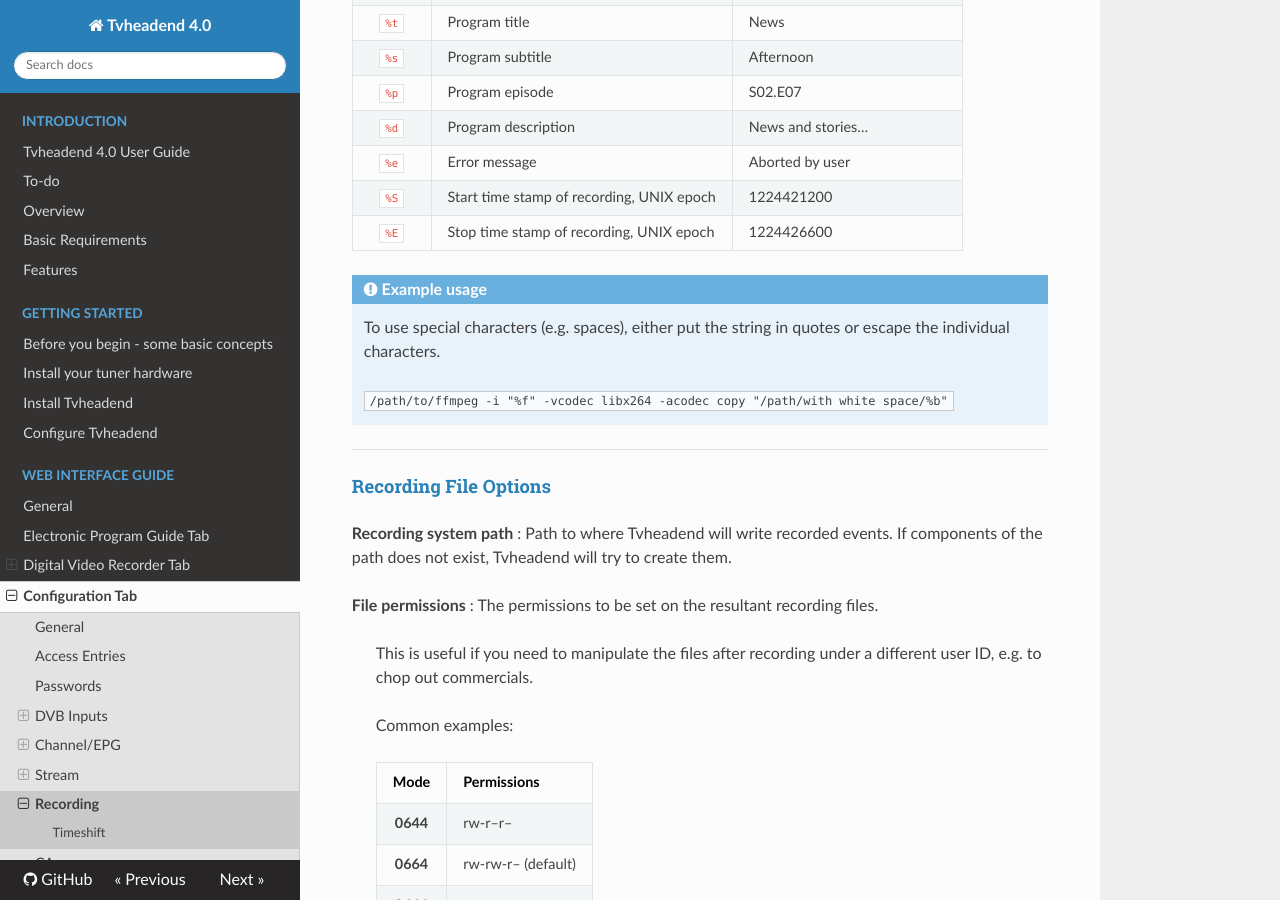
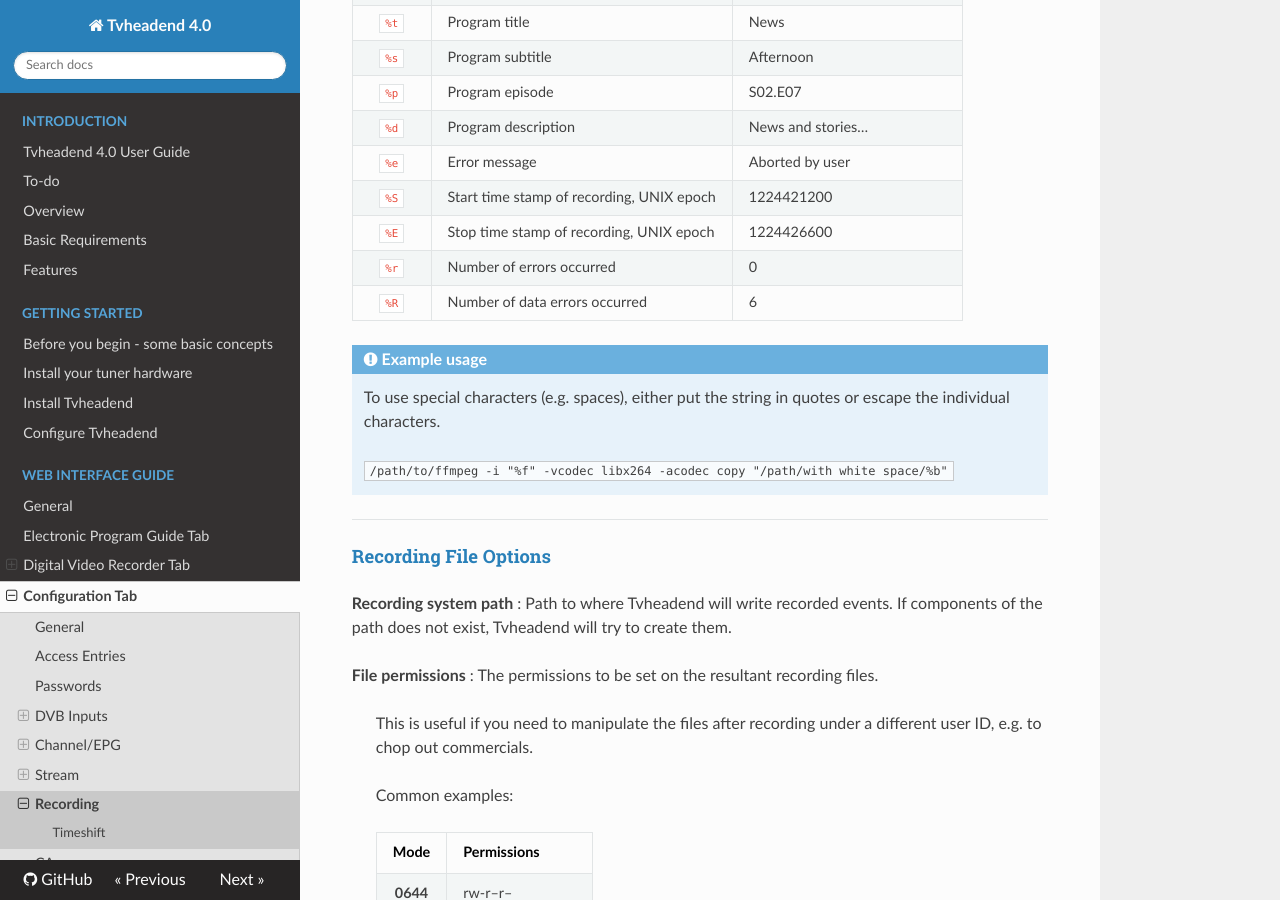
Before and after one commit to tvheadend/tvheadend-documentation, an MkDocs documentation site: the page built from docs/webui/config_dvr.md, in a window 1280 px wide and 900 px high, scrolled down 2464 px. Built offline with MkDocs 1.6.1, drawn with Linux system fonts in a browser that asks for light colours; nearby versions of some CDN libraries; old or Windows-style settings are respelled for this version of MkDocs.

Commit message:
updated DVR recording documentation to include new tags (%r / %R)

```diff
--- a/docs/webui/config_dvr.md
+++ b/docs/webui/config_dvr.md
@@ -111,6 +111,8 @@
 `%e`   | Error message                             |  Aborted by user
 `%S`   | Start time stamp of recording, UNIX epoch |  1224421200
 `%E`   | Stop time stamp of recording, UNIX epoch  |  1224426600
+`%r`   | Number of errors occurred                 |  0
+`%R`   | Number of data errors occurred            |  6
 
 
 <div class="admonition note">
```
